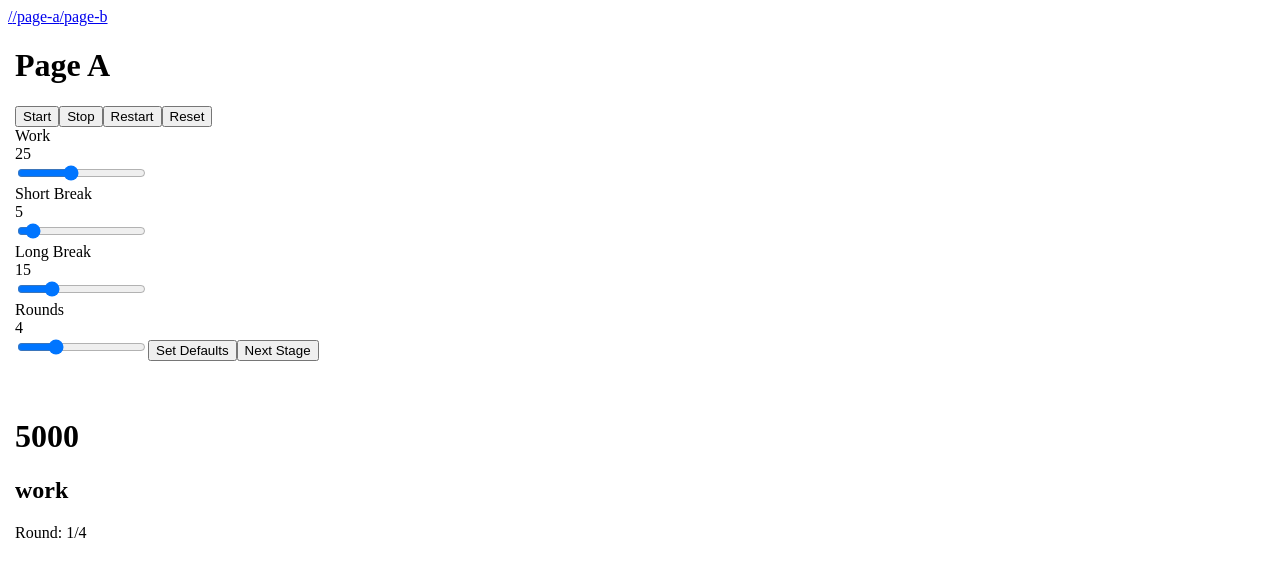
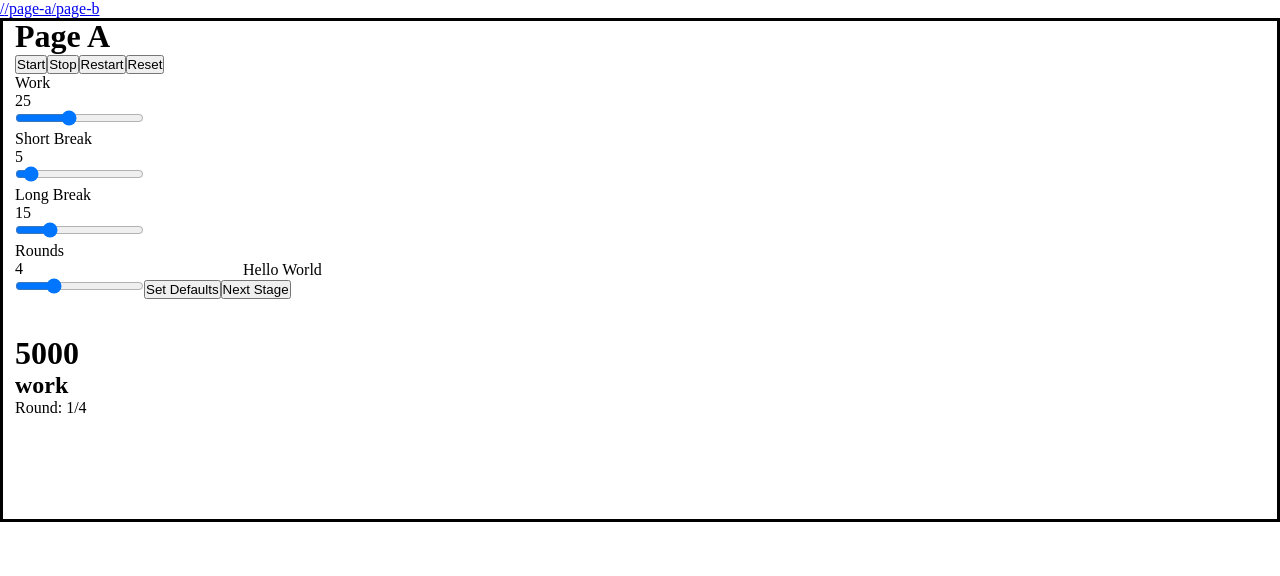
Before and after one commit to nodeTempest/pomotroid-desktop, a React (Create React App) app: page /page-a in a window 1280 px wide. Shown: the top 576 px of the page. Built offline with nearby package versions, Linux system fonts and the light colour scheme.

Commit message:
[Feature] add styled Box and GlobalStyle

```diff
--- a/package.json
+++ b/package.json
@@ -3,6 +3,7 @@
     "version": "0.1.0",
     "private": true,
     "dependencies": {
+        "@material-ui/system": "^4.9.10",
         "@testing-library/jest-dom": "^4.2.4",
         "@testing-library/react": "^9.3.2",
         "@testing-library/user-event": "^7.1.2",
--- a/src/App.tsx
+++ b/src/App.tsx
@@ -14,6 +14,9 @@ import store from "./state/store"
 
 import PageA from "./components/PageA"
 import PageB from "./components/PageB"
+
+import Box from "./styled/Box"
+import GlobalStyle from "./styled/GlobalStyle"
 
 const routes = [
     {
@@ -44,6 +47,7 @@ const App = () => {
         <Provider store={store}>
             <Router>
                 <>
+                    <GlobalStyle />
                     <div>
                         {routes.map(route => (
                             <NavLink
@@ -79,6 +83,9 @@ const App = () => {
                             </Route>
                         ))}
                     </div>
+                    <Box p={30} border={3} borderColor="black">
+                        Hello World
+                    </Box>
                 </>
             </Router>
         </Provider>
--- /dev/null
+++ b/src/styled/Box.ts
@@ -0,0 +1,43 @@
+import { compose } from "redux"
+
+import styled from "styled-components"
+
+import {
+    breakpoints,
+    css,
+    compose as composeStyles,
+    borders,
+    display,
+    flexbox,
+    palette,
+    positions,
+    shadows,
+    sizing,
+    spacing,
+    typography,
+} from "@material-ui/system"
+
+// BoxProps type is too complicated for TypeScript type inference engine
+// too much work is required to specify it
+// best solution is to make it 'any'
+type BoxProps = any
+
+const boxContainer = compose<BoxProps>(breakpoints, css, composeStyles)
+
+const styles = boxContainer(
+    borders,
+    display,
+    flexbox,
+    palette,
+    positions,
+    shadows,
+    sizing,
+    spacing,
+    typography
+)
+
+const Box = styled.div<BoxProps>`
+    ${styles}
+`
+
+export default Box
--- /dev/null
+++ b/src/styled/GlobalStyle.ts
@@ -0,0 +1,14 @@
+import { createGlobalStyle, css } from "styled-components"
+
+const GlobalStyle = createGlobalStyle`${css`
+    *,
+    *:before,
+    *:after {
+        box-sizing: border-box;
+        margin: 0;
+        padding: 0;
+    }
+`}
+`
+
+export default GlobalStyle
```
Also changed, not shown: 1 other file (tests, documents, lock files or other folders).
